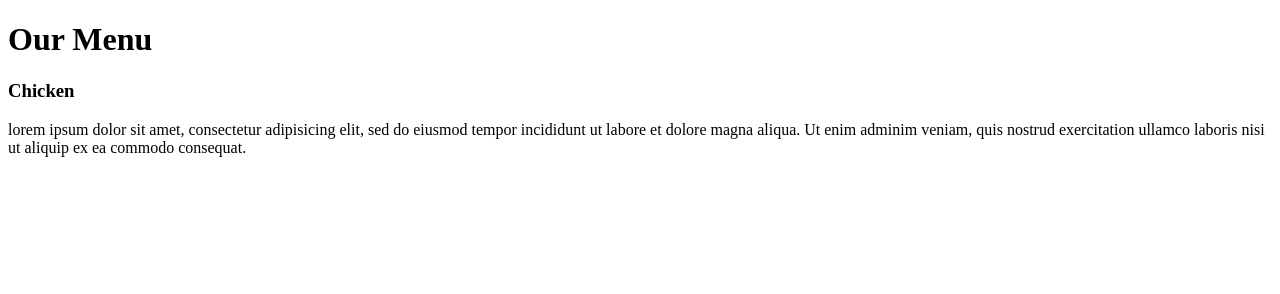
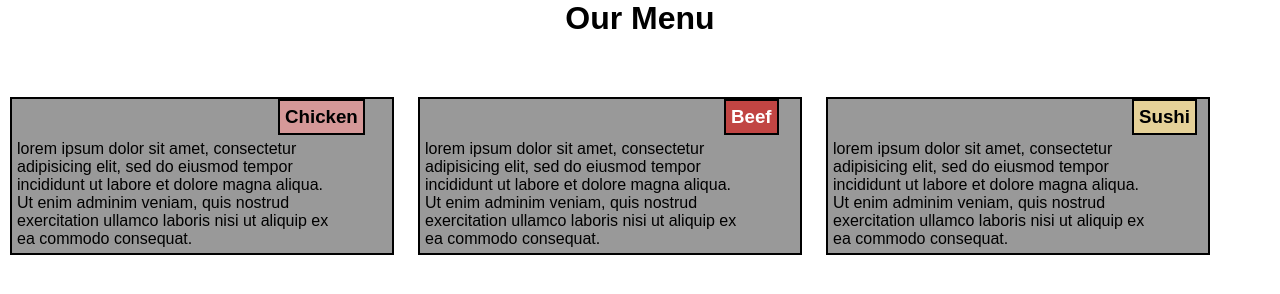
Before and after one commit to ShyamalJB/html-css-js, a plain HTML site: page module2-solution/index.html in a window 1280 px wide. Drawn offline with Linux system fonts and the light colour scheme.

Commit message:
Modified index.html and modified styles.css

```diff
--- a/module2-solution/css/styles.css
+++ b/module2-solution/css/styles.css
@@ -0,0 +1,83 @@
+*{
+box-sizing:border-box;
+margin:0;
+padding:0;
+}
+
+h1{
+text-align:center;
+font-family:sans-serif;
+margin-bottom:50px;
+}
+
+@media (min-width:992px){
+ .col-lg-4{
+  width:30%;
+ }
+
+}
+
+@media (max-width:991px) and (min-width:768px){
+  .col-md-6{
+    width:45%;
+   }
+
+}
+
+@media (max-width:767px){
+  .col-sm-12{
+   width:80%;
+  }
+
+ }
+div{
+background-color:rgb(153,153,153);
+border:2px solid black;
+display:inline-block;
+vertical-align: top;
+margin:10px;
+ }
+
+div > p{
+padding:5px;
+font-family:sans-serif;
+font-size:medium;
+width:85%;
+}
+#title1{
+
+ font-family:sans-serif;
+ color:black;
+ background-color:rgb(213,152,152);
+ padding:7px;
+ border: 2px solid black;
+ display: inline-block;
+ position: relative;
+ left:70%;
+ padding:5px;
+}
+
+#title2{
+ font-family:sans-serif;
+ background-color:rgb(193,69,67);
+ color:white;
+ padding:7px;
+ border: 2px solid black;
+ display: inline-block;
+ position: relative;
+ left:80%;
+ padding:5px;
+}
+
+#title3{
+
+  font-family:sans-serif;
+  color:black;
+  background-color:rgb(229,209,152);
+  padding:7px;
+  border: 2px solid black;
+  display: inline-block;
+  position: relative;
+  left:80%;
+  padding:5px;
+ }
--- a/module2-solution/index.html
+++ b/module2-solution/index.html
@@ -10,11 +10,31 @@
   </head>
   <body>
      <h1>Our Menu</h1>
-     <h3>Chicken</h3>
+     <div class="col-lg-4 col-md-6 col-sm-12">
+     <h3 id="title1">Chicken</h3>
      <p>lorem ipsum dolor sit amet, consectetur adipisicing elit,
       sed do eiusmod tempor incididunt ut labore et dolore magna aliqua.
       Ut enim adminim veniam, quis nostrud exercitation ullamco
       laboris nisi ut aliquip ex ea commodo consequat.
     </p>
+    </div>
+
+    <div class="col-lg-4 col-md-6 col-sm-12">
+      <h3 id="title2">Beef</h3>
+      <p>lorem ipsum dolor sit amet, consectetur adipisicing elit,
+       sed do eiusmod tempor incididunt ut labore et dolore magna aliqua.
+       Ut enim adminim veniam, quis nostrud exercitation ullamco
+       laboris nisi ut aliquip ex ea commodo consequat.
+     </p>
+     </div>
+
+     <div class="col-lg-4 col-md-6 col-sm-12">
+      <h3 id="title3">Sushi</h3>
+      <p>lorem ipsum dolor sit amet, consectetur adipisicing elit,
+       sed do eiusmod tempor incididunt ut labore et dolore magna aliqua.
+       Ut enim adminim veniam, quis nostrud exercitation ullamco
+       laboris nisi ut aliquip ex ea commodo consequat.
+     </p>
+     </div>
   </body>
 </html>
```
